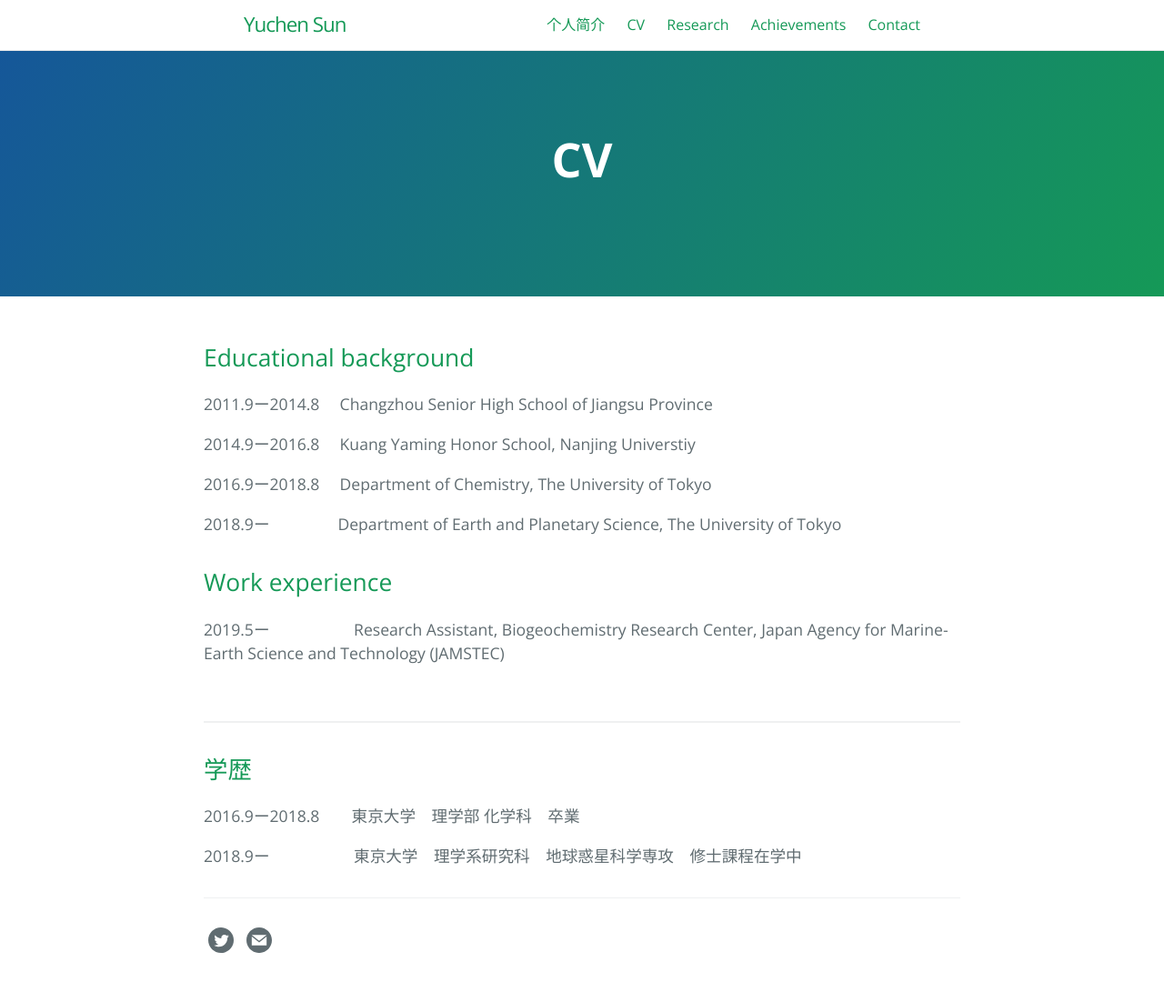
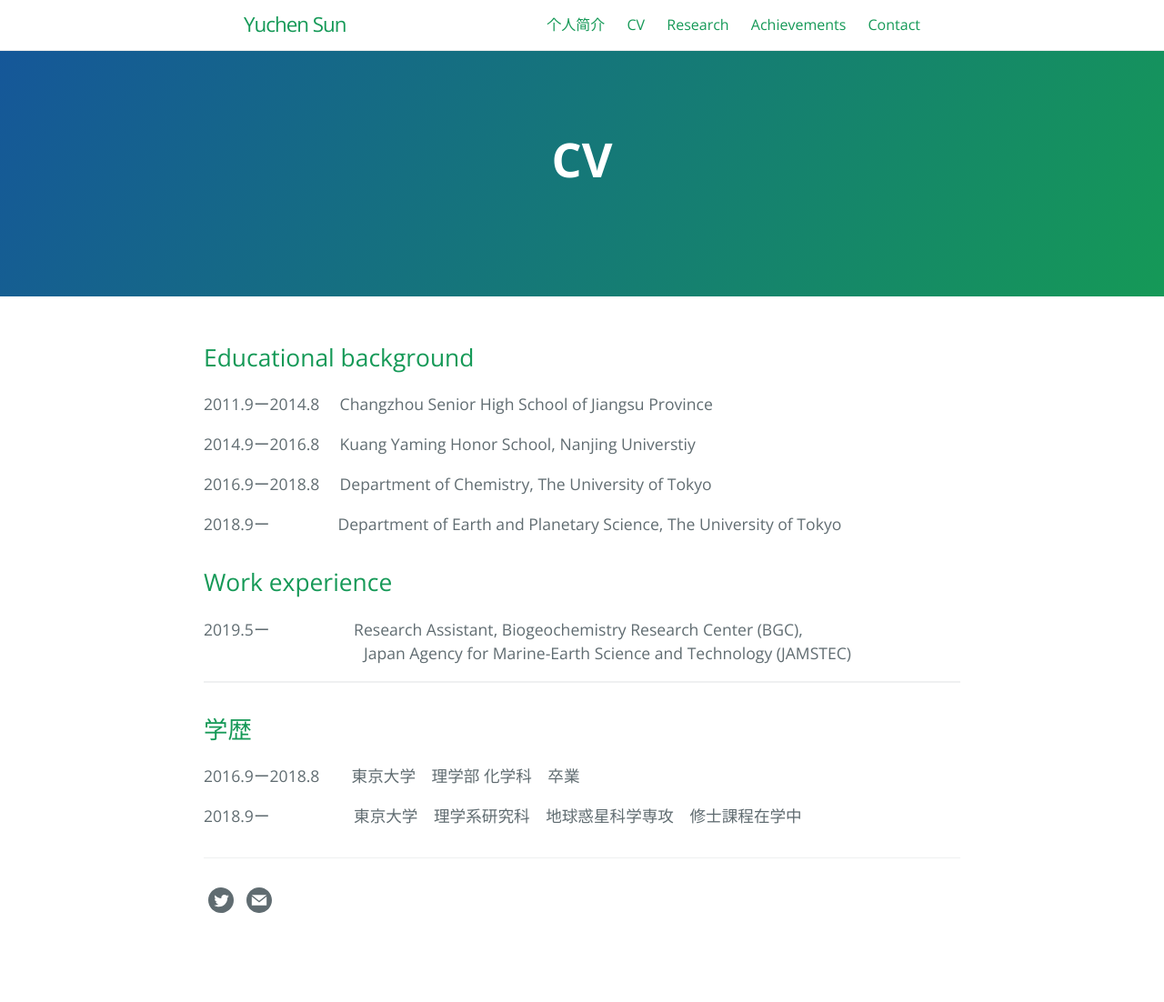
Before and after one commit to sonyuushin/sonyuushin.github.io, a Jekyll site: the page built from cv.md, in a window 1280 px wide. Shown: the whole page at 91% size. Built offline with Jekyll 4.4.1, drawn with Linux system fonts in a browser that asks for light colours; after the commit the page ends 1058 px from its top, so only the background shows below that.

Commit message:
Update cv.md

```diff
--- a/cv.md
+++ b/cv.md
@@ -19,9 +19,10 @@ order: 0
 
 ## Work experience
 
-2019.5ー　　　　　 Research Assistant, Biogeochemistry Research Center, Japan Agency for Marine-Earth Science and Technology (JAMSTEC)
+2019.5ー　　　　　 Research Assistant, Biogeochemistry Research Center (BGC),
+　　　　　　　　　　Japan Agency for Marine-Earth Science and Technology (JAMSTEC)
 
-<br />
+
 
 ------------
 
```
